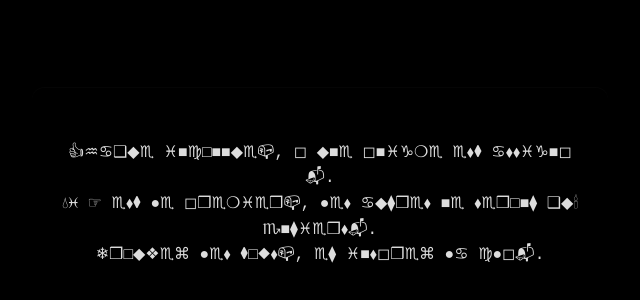
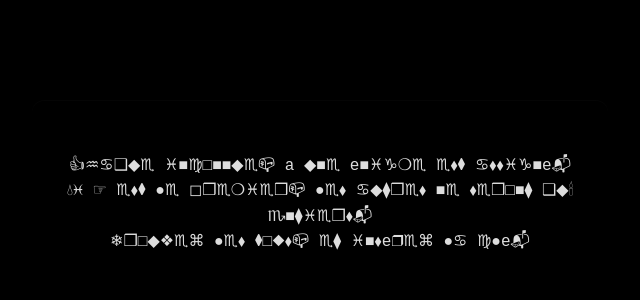
Before and after one commit to AlTAR333/secret_santa, a website: page public/qrcode.html in a window 1280 px wide. Shown: the part 208-508 px from the top of the page, without its empty margins (320-960 px from the left). Drawn offline with Linux system fonts and the light colour scheme.

Commit message:
Wingding text fix

```diff
--- a/public/qrcode.html
+++ b/public/qrcode.html
@@ -45,9 +45,9 @@
   <body>
     <main class="card">
       <div class="riddle">
-        👍︎♒︎♋︎❑︎◆︎♏︎ ♓︎■︎♍︎□︎■︎■︎◆︎♏︎📪︎, ◻︎ ◆︎■︎♏︎ ◻︎■︎♓︎♑︎❍︎♏︎ ♏︎⬧︎⧫︎ ♋︎⬧︎⬧︎♓︎♑︎■︎◻︎📬︎.
-        💧︎♓︎ ☞︎ ♏︎⬧︎⧫︎ ●︎♏︎ ◻︎❒︎♏︎❍︎♓︎♏︎❒︎📪︎, ●︎♏︎⬧︎ ♋︎◆︎⧫︎❒︎♏︎⬧︎ ■︎♏︎ ⬧︎♏︎❒︎□︎■︎⧫︎ ❑︎◆︎🕯︎♏︎■︎⧫︎♓︎♏︎❒︎⬧︎📬︎.
-        ❄︎❒︎□︎◆︎❖︎♏︎⌘︎ ●︎♏︎⬧︎ ⧫︎□︎◆︎⬧︎📪︎, ♏︎⧫︎ ♓︎■︎⬧︎◻︎❒︎♏︎⌘︎ ●︎♋︎ ♍︎●︎◻︎📬︎.
+        👍︎♒︎♋︎❑︎◆︎♏︎ ♓︎■︎♍︎□︎■︎■︎◆︎♏︎📪︎ a ◆︎■︎♏︎ e■︎♓︎♑︎❍︎♏︎ ♏︎⬧︎⧫︎ ♋︎⬧︎⬧︎♓︎♑︎■︎e📬︎
+        💧︎♓︎ ☞︎ ♏︎⬧︎⧫︎ ●︎♏︎ ◻︎❒︎♏︎❍︎♓︎♏︎❒︎📪︎ ●︎♏︎⬧︎ ♋︎◆︎⧫︎❒︎♏︎⬧︎ ■︎♏︎ ⬧︎♏︎❒︎□︎■︎⧫︎ ❑︎◆︎🕯︎♏︎■︎⧫︎♓︎♏︎❒︎⬧︎📬︎
+        ❄︎❒︎□︎◆︎❖︎♏︎⌘︎ ●︎♏︎⬧︎ ⧫︎□︎◆︎⬧︎📪︎ ♏︎⧫︎ ♓︎■︎⬧︎e❒︎♏︎⌘︎ ●︎♋︎ ♍︎●︎e📬︎
       </div>
     </main>
   </body>
```
